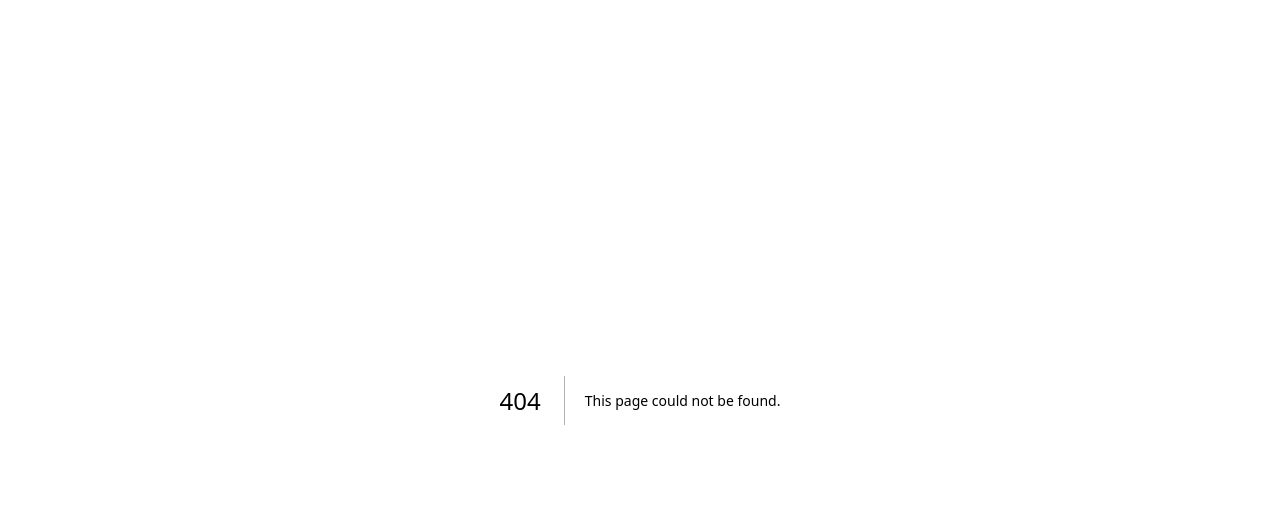
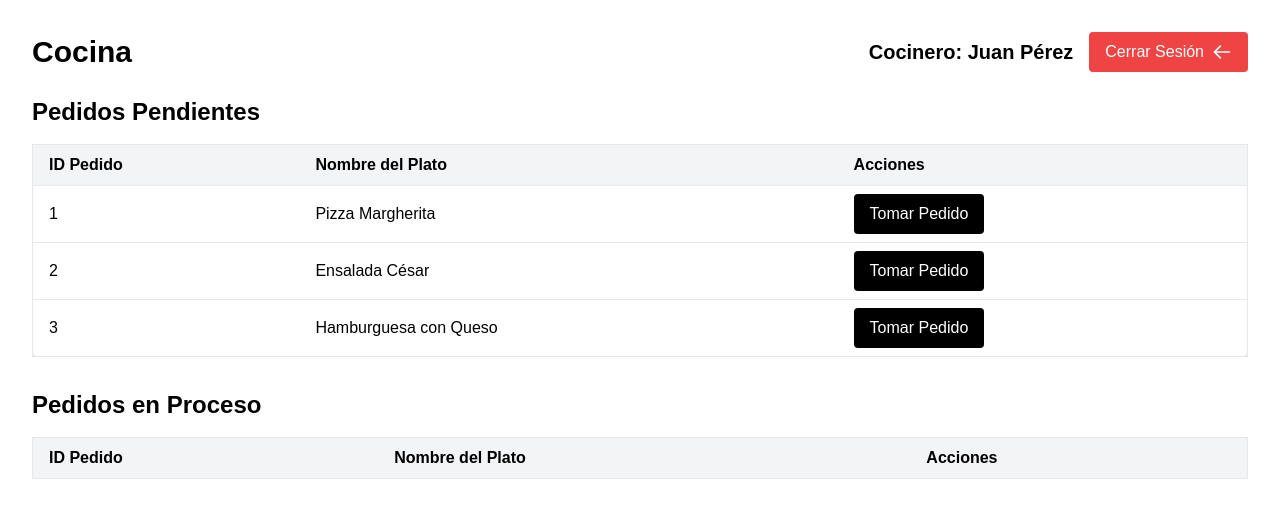
Before and after one commit to VeNoNs/RestauranteIntegrador, a Next.js app in the folder frontend/: page /cocina in a window 1280 px wide. Before the commit this address had no page. Shown: the top 518 px of the page. Built offline with nearby package versions, Linux system fonts and the light colour scheme.

Commit message:
Cocina-page
Creación de la página cocina

```diff
--- /dev/null
+++ b/frontend/src/app/cocina/page.tsx
@@ -0,0 +1,125 @@
+'use client';
+import "@/styles/globals.css";
+import React, { useState } from 'react';
+
+interface Pedido {
+  id: string;
+  nombre: string;
+  estado: string;
+}
+
+const CocinaPage: React.FC = () => {
+  const [pedidos, setPedidos] = useState<Pedido[]>([
+    { id: '1', nombre: 'Pizza Margherita', estado: 'Pendiente' },
+    { id: '2', nombre: 'Ensalada César', estado: 'Pendiente' },
+    { id: '3', nombre: 'Hamburguesa con Queso', estado: 'Pendiente' },
+  ]);
+
+  const [pedidosEnProceso, setPedidosEnProceso] = useState<Pedido[]>([]);
+
+  const handleTomarPedido = (pedidoId: string) => {
+    const pedidoTomado = pedidos.find(p => p.id === pedidoId);
+    if (pedidoTomado) {
+      pedidoTomado.estado = 'En Proceso';
+      setPedidos(pedidos.filter(p => p.id !== pedidoId));
+      setPedidosEnProceso([...pedidosEnProceso, pedidoTomado]);
+    }
+  };
+
+  const handleTerminarPedido = (pedidoId: string) => {
+    setPedidosEnProceso(pedidosEnProceso.filter(p => p.id !== pedidoId));
+  };
+
+  const handleCerrarSesion = () => {
+    // Aquí puedes agregar la lógica para cerrar sesión.
+    console.log('Cerrando sesión');
+  };
+
+  const nombreCocinero = 'Juan Pérez'; // Aquí puedes colocar el nombre dinámico del usuario logueado.
+
+  return (
+    <div className="p-8 bg-white min-h-screen">
+      <div className="flex justify-between items-center mb-6">
+        <h1 className="text-3xl font-bold text-black">Cocina</h1>
+        <div className="flex items-center space-x-4">
+          <div className="text-xl font-bold text-black">Cocinero: {nombreCocinero}</div>
+          <button
+            onClick={handleCerrarSesion}
+            className="bg-red-500 text-white py-2 px-4 rounded hover:bg-red-600 flex items-center"
+          >
+            <span className="mr-2">Cerrar Sesión</span>
+            <svg xmlns="http://www.w3.org/2000/svg" className="h-5 w-5" viewBox="0 0 24 24" stroke="currentColor" strokeWidth="2" fill="none" strokeLinecap="round" strokeLinejoin="round">
+              <path d="M10 19l-7-7 7-7" />
+              <path d="M3 12h18" />
+            </svg>
+          </button>
+        </div>
+      </div>
+
+      {/* Tabla de Pedidos Pendientes */}
+      <h2 className="text-2xl font-bold text-black mb-4">Pedidos Pendientes</h2>
+      <div className="overflow-x-auto">
+        <table className="min-w-full table-auto bg-white shadow-md rounded-lg border">
+          <thead className="bg-gray-100">
+            <tr>
+              <th className="px-4 py-2 text-left text-black border-b">ID Pedido</th>
+              <th className="px-4 py-2 text-left text-black border-b">Nombre del Plato</th>
+              <th className="px-4 py-2 text-left text-black border-b">Acciones</th>
+            </tr>
+          </thead>
+          <tbody>
+            {pedidos.map((pedido) => (
+              <tr
+                key={pedido.id}
+                className="hover:bg-gray-200"
+              >
+                <td className="px-4 py-2 text-black border-b">{pedido.id}</td>
+                <td className="px-4 py-2 text-black border-b">{pedido.nombre}</td>
+                <td className="px-4 py-2 border-b">
+                  <button
+                    onClick={() => handleTomarPedido(pedido.id)}
+                    className="bg-black text-white py-2 px-4 rounded hover:bg-gray-800"
+                  >
+                    Tomar Pedido
+                  </button>
+                </td>
+              </tr>
+            ))}
+          </tbody>
+        </table>
+      </div>
+
+      {/* Tabla de Pedidos en Proceso */}
+      <h2 className="text-2xl font-bold text-black mb-4 mt-8">Pedidos en Proceso</h2>
+      <div className="overflow-x-auto">
+        <table className="min-w-full table-auto bg-white shadow-md rounded-lg border">
+          <thead className="bg-gray-100">
+            <tr>
+              <th className="px-4 py-2 text-left text-black border-b">ID Pedido</th>
+              <th className="px-4 py-2 text-left text-black border-b">Nombre del Plato</th>
+              <th className="px-4 py-2 text-left text-black border-b">Acciones</th>
+            </tr>
+          </thead>
+          <tbody>
+            {pedidosEnProceso.map((pedido) => (
+              <tr key={pedido.id} className="hover:bg-gray-200">
+                <td className="px-4 py-2 text-black border-b">{pedido.id}</td>
+                <td className="px-4 py-2 text-black border-b">{pedido.nombre}</td>
+                <td className="px-4 py-2 border-b">
+                  <button
+                    onClick={() => handleTerminarPedido(pedido.id)}
+                    className="bg-green-500 text-white py-2 px-4 rounded hover:bg-green-600"
+                  >
+                    Terminar Pedido
+                  </button>
+                </td>
+              </tr>
+            ))}
+          </tbody>
+        </table>
+      </div>
+    </div>
+  );
+};
+
+export default CocinaPage;
```
